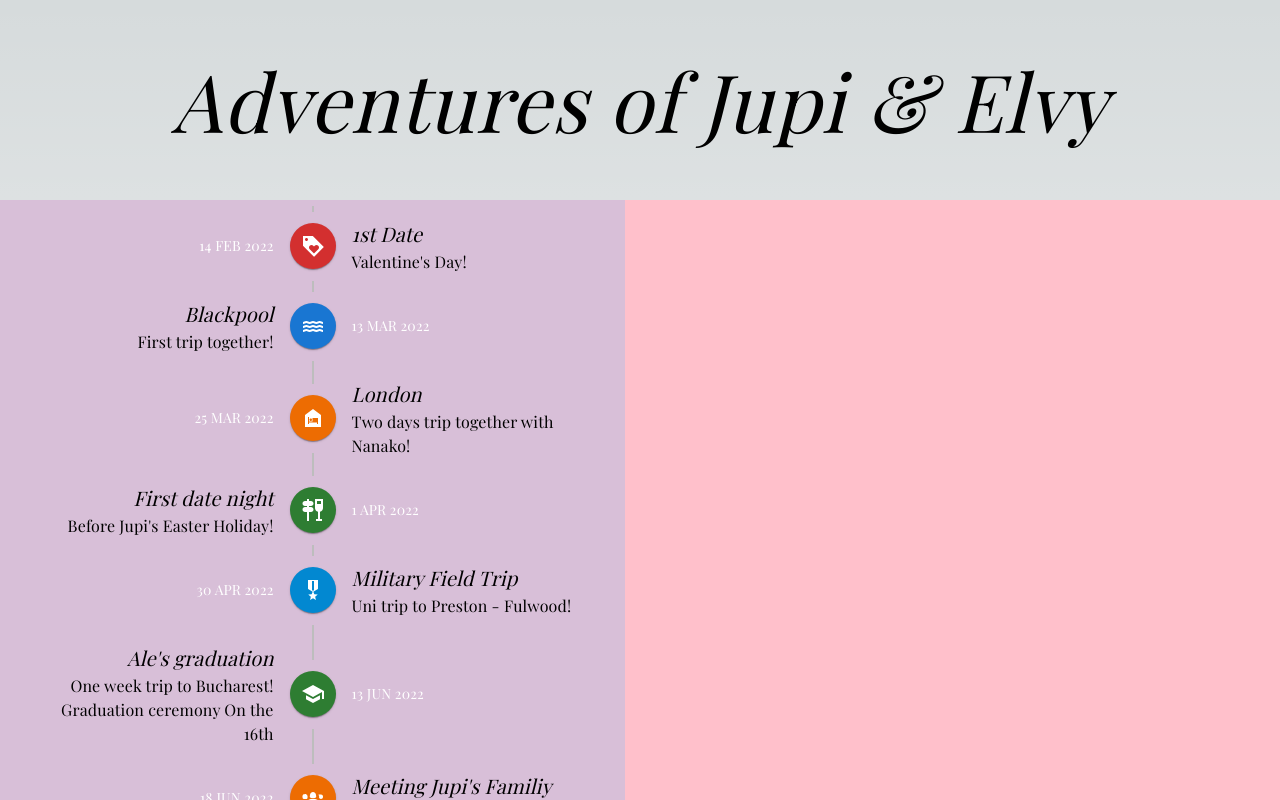
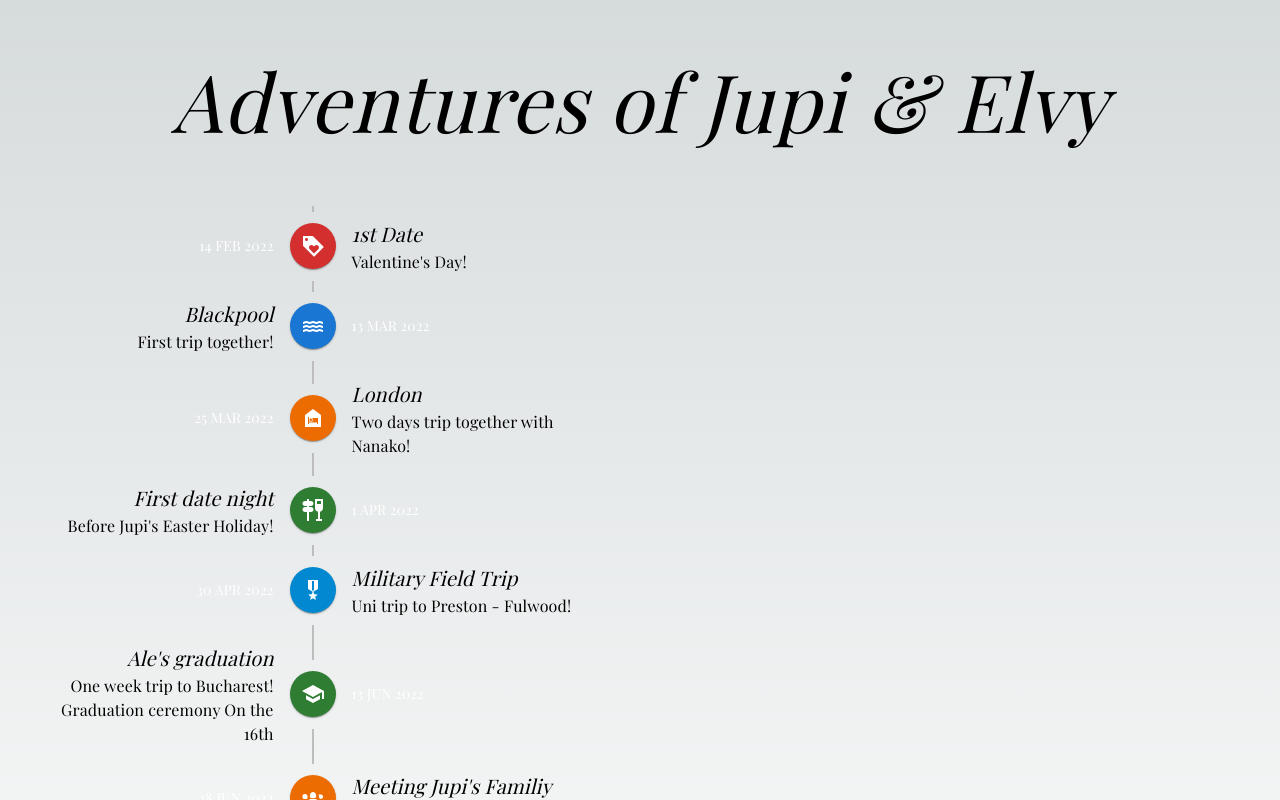
Before and after one commit to Koala0CE/verbose-memory, a Next.js app: page / in a window 1280 px wide. Shown: the top 800 px of the page. Built offline with nearby package versions, Linux system fonts and the light colour scheme.

Commit message:
save commit

```diff
--- a/src/app/_components/Timeline.tsx
+++ b/src/app/_components/Timeline.tsx
@@ -165,13 +165,9 @@ export default function CustomizedTimeline() {
       <Stack
         justifyContent={{ xs: "center", md: "space-evenly" }}
         direction={{ xs: "column", md: "row" }}
-        bgcolor={"wheat"}
       >
         {/* Timeline */}
-        <Stack
-          bgcolor={"thistle"}
-          //  bgcolor={"thistle"}
-        >
+        <Stack>
           <Timeline position="alternate">
             {timelineData.map((item, index) => (
               <TimelineItem key={index}>
@@ -223,7 +219,6 @@ export default function CustomizedTimeline() {
         <Stack
           alignItems={"center"}
           justifyContent={"center"}
-          bgcolor={"pink"}
           width={{ xs: "100vw", md: 700 }}
           height={{ xs: "100vh", md: 900 }}
         >
```
